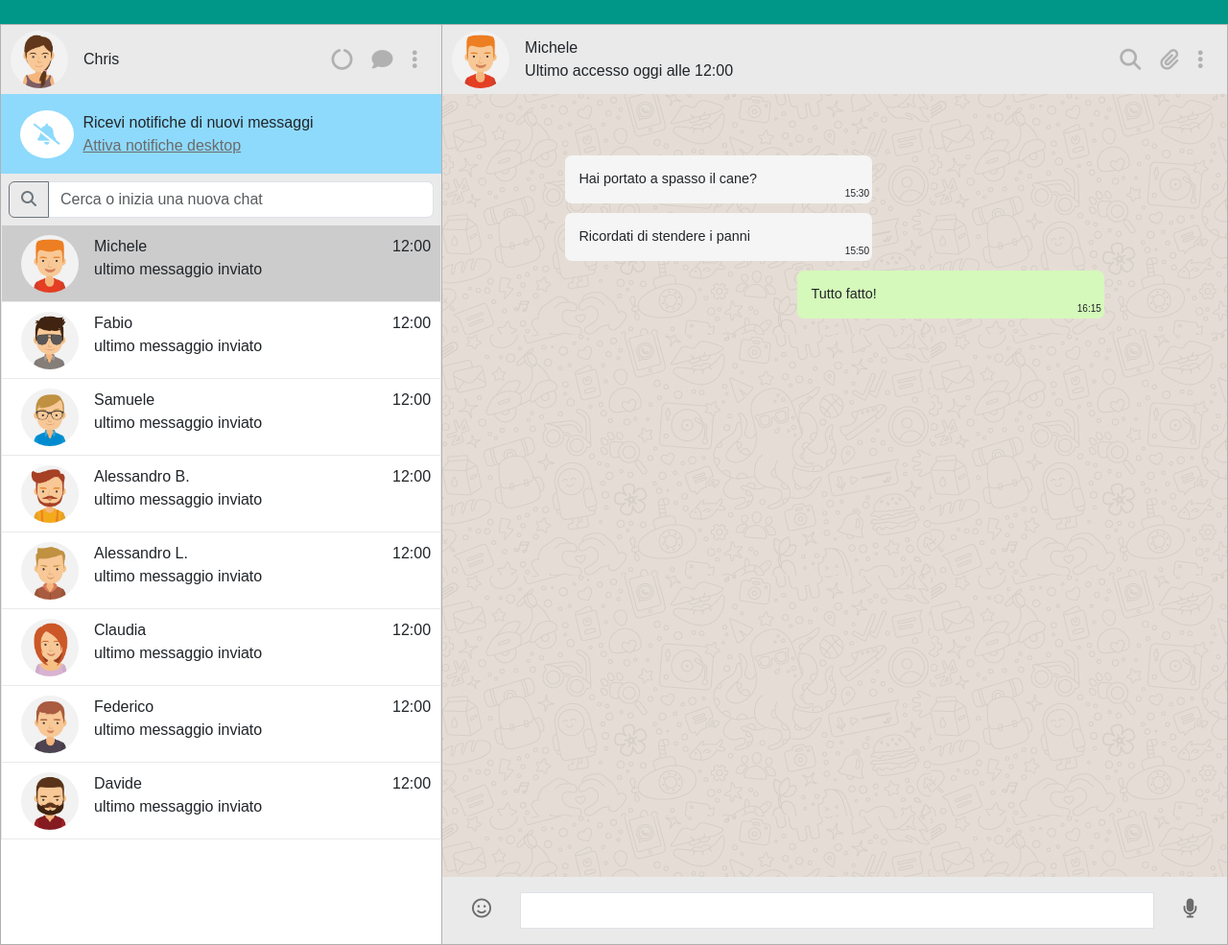
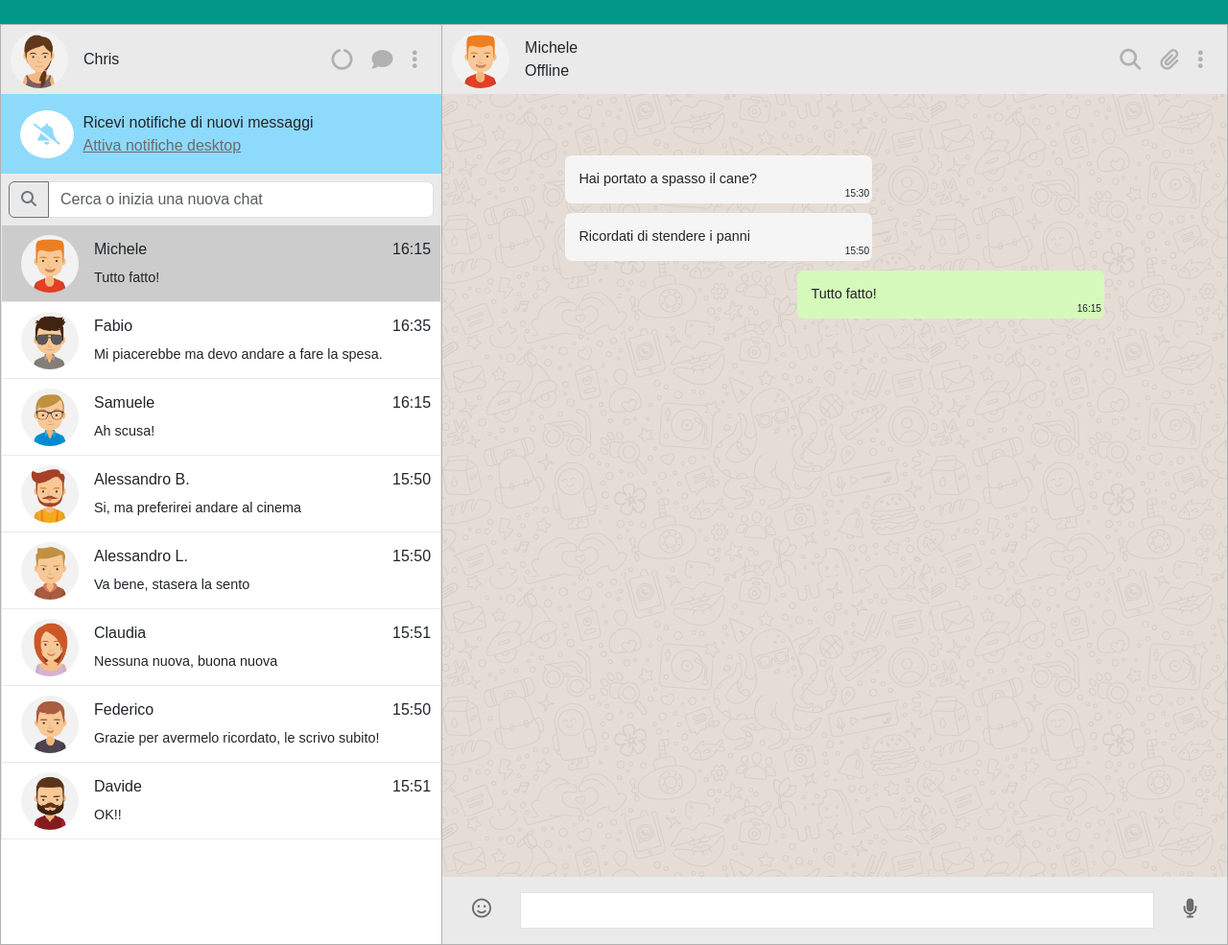
Before and after one commit to christiansaccani/vue-boolzapp, a plain HTML site: page index.html in a window 1280 px wide. Shown: the whole page at 96% size. Drawn offline with nearby package versions, Linux system fonts and the light colour scheme.

Commit message:
Milestone 5 Done!

```diff
--- a/css/style.css
+++ b/css/style.css
@@ -126,9 +126,8 @@ form {
 #my_contacts {
     display: flex;
     flex-direction: row;
-    align-items: flex-start;
+    align-items: center;
 
-    padding-top: 10px;
     padding-left: 20px;
     padding-right: 10px;
 
@@ -150,6 +149,11 @@ img {
     justify-content: space-between;
 
     width: 100%;
+}
+
+#info-box div p {
+    margin-top: .5em;
+    font-size: .9em;
 }
 
 /* --- RIGHT SIDE --- */
--- a/index.html
+++ b/index.html
@@ -70,9 +70,9 @@
                     <div id="info-box">
                         <div>
                             {{ item.name }}
-                            <p>ultimo messaggio inviato</p>   <!-- provvisorio -->
+                            <p>{{item.messages[item.messages.length - 1].message}}</p>
                         </div>
-                        <p id="lm-hour">12:00</p>   <!-- provvisorio -->
+                        <p id="lm-hour">{{ item.messages[item.messages.length - 1].date.slice(11, 16) }}</p>
                     </div>
                 </div>
             </div>
@@ -86,9 +86,9 @@
                     <div id="info-box">
                         <div>
                             {{ item.name }}
-                            <p>ultimo messaggio inviato</p>   <!-- provvisorio -->
+                            <p>{{ item.messages[item.messages.length - 1].message }}</p>
                         </div>
-                        <p id="lm-hour">12:00</p>   <!-- provvisorio -->
+                        <p id="lm-hour">{{ item.messages[item.messages.length - 1].date.slice(11, 16) }}</p>
                     </div>
                 </div>
             </div>
@@ -102,7 +102,8 @@
                     <img :src="contacts[indexView].avatar" alt="">
                     <div>
                         {{contacts[indexView].name}}
-                        <p>Ultimo accesso oggi alle 12:00</p>   <!-- provvisorio -->
+                        <p v-if="onlineBoolean === false">Offline</p>
+                        <p v-else>Sta scrivendo...</p>
                     </div>
                 </div>
                 <div id="menu">
--- a/js/script.js
+++ b/js/script.js
@@ -173,6 +173,7 @@ createApp({
             newMyChat: "",
             filter: "",
             filterArray: [],
+            onlineBoolean: false,
         }
     },
 
@@ -197,7 +198,10 @@ createApp({
         },
 
         answerChat() {
+            this.onlineBoolean = true;
+
             setTimeout(() => {
+
                 const newElement = this.contacts[indexMemory];  //
                 const newData = moment().format('DD/MM/YYYY HH:mm:ss');
 
@@ -206,6 +210,8 @@ createApp({
                     message: 'ok',
                     status: 'sent'
                 });
+
+                this.onlineBoolean = false;
             }, 1000); // Ritardo di 1000 millisecondi (1 secondo), la arrow è necessaria al funzionamento
         },
 
```
